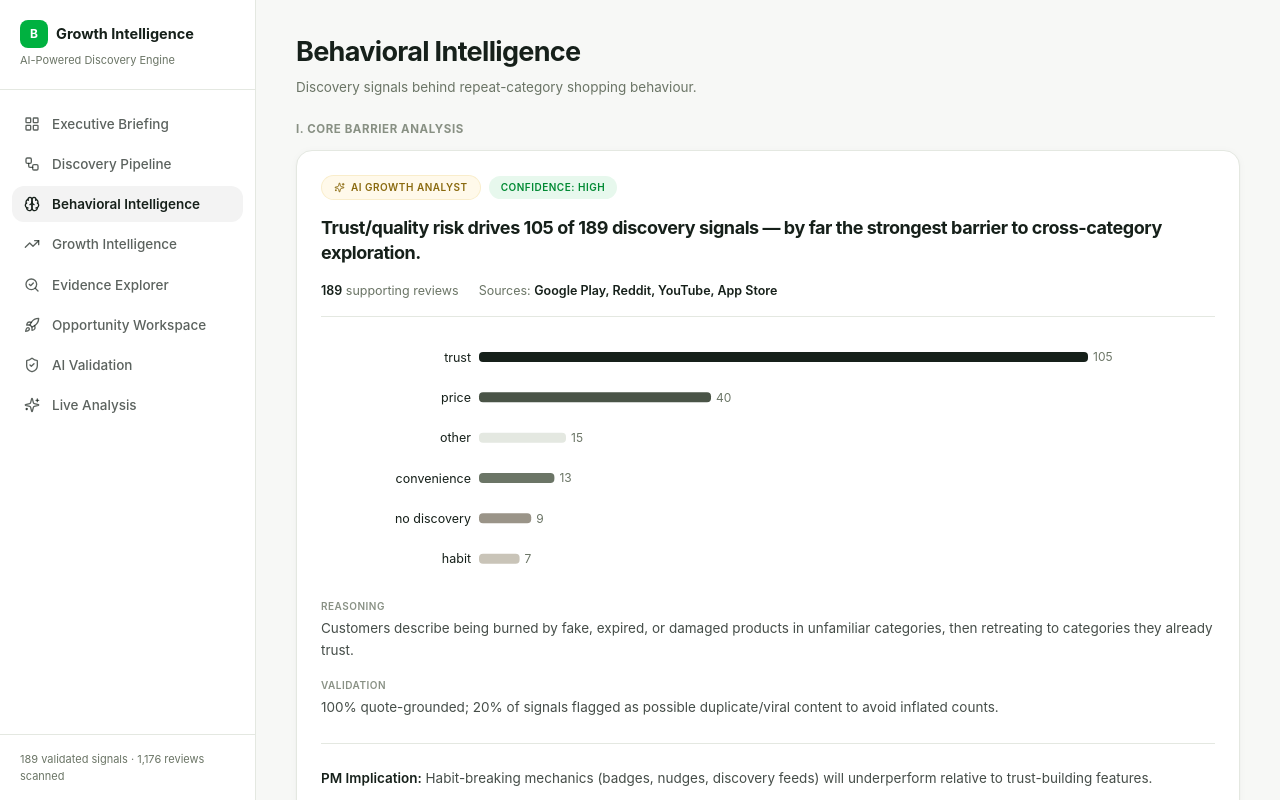
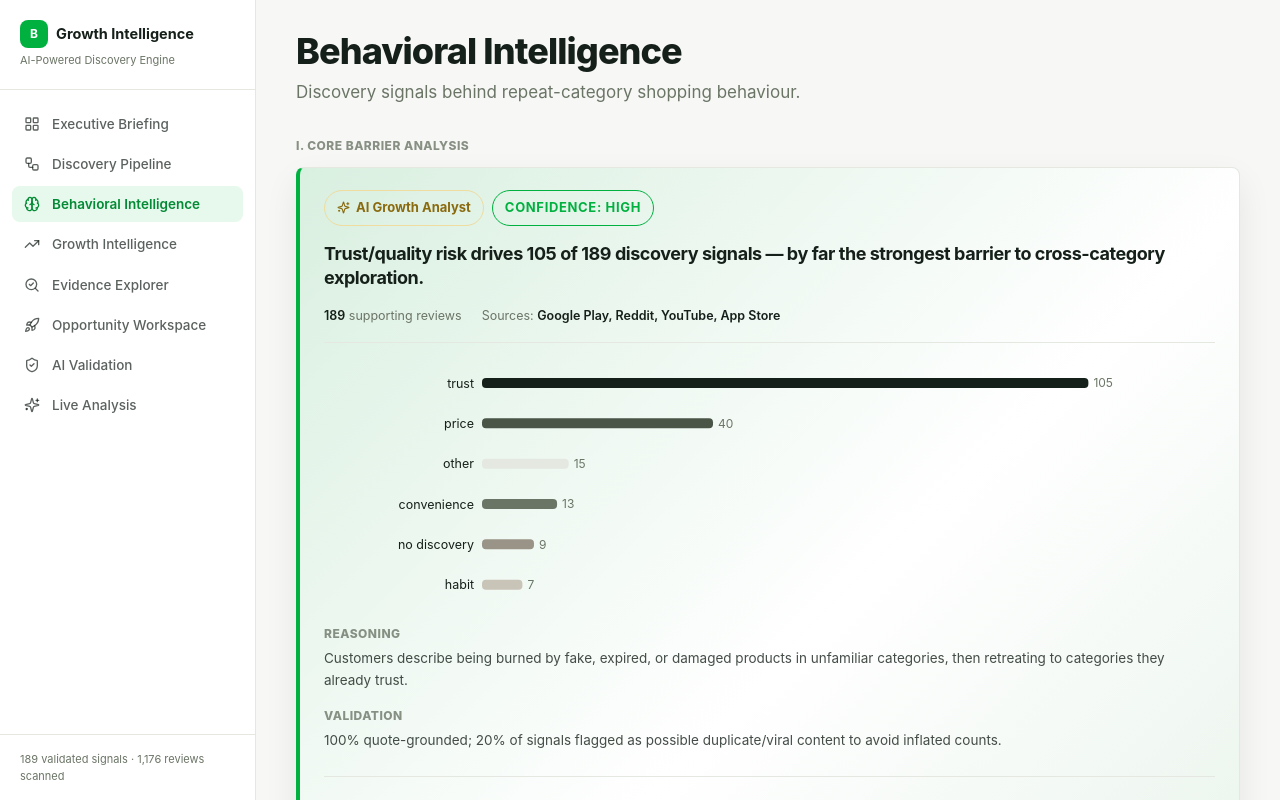
Before and after one commit to Deepali611/AI.blinkit-discovery, a Next.js app: page /behavioral-intelligence in a window 1280 px wide. Shown: the top 800 px of the page. Built offline with nearby package versions, Linux system fonts and the light colour scheme.

Commit message:
Apply precise design tokens from reference — fine detailing pass

```diff
--- a/app/ai-validation/page.tsx
+++ b/app/ai-validation/page.tsx
@@ -45,9 +45,9 @@ export default function AIValidation() {
 
 function Section({ title, children }: { title: string; children: ReactNode }) {
   return (
-    <div className="bg-surface border border-line rounded-2xl p-6 shadow-card">
+    <div className="bg-surface border border-line rounded-lg p-[18px] shadow-standard">
       <h3 className="text-[16px] font-bold text-ink mb-2 tracking-tight">{title}</h3>
-      <div className="text-[13.5px] text-ink/80 leading-relaxed">{children}</div>
+      <div className="text-[13.5px] text-ink/80 leading-relaxed" style={{ lineHeight: 1.55 }}>{children}</div>
     </div>
   );
 }
--- a/app/behavioral-intelligence/page.tsx
+++ b/app/behavioral-intelligence/page.tsx
@@ -17,7 +17,7 @@ export default function BehavioralIntelligence() {
 
       <div className="space-y-10">
         <div>
-          <h2 className="text-[11.5px] font-bold text-muted/80 uppercase tracking-wider mb-3">I. Core Barrier Analysis</h2>
+          <h2 className="text-[12px] text-muted/80 uppercase tracking-[0.04em] mb-3" style={{ fontWeight: 800 }}>I. Core Barrier Analysis</h2>
           <AIInsightCard
             summary={`Trust/quality risk drives ${reasonCounts["trust"] || 0} of ${N} discovery signals — by far the strongest barrier to cross-category exploration.`}
             confidence="High"
@@ -33,7 +33,7 @@ export default function BehavioralIntelligence() {
         </div>
 
         <div>
-          <h2 className="text-[11.5px] font-bold text-muted/80 uppercase tracking-wider mb-3">II. Customer Segment Readiness</h2>
+          <h2 className="text-[12px] text-muted/80 uppercase tracking-[0.04em] mb-3" style={{ fontWeight: 800 }}>II. Customer Segment Readiness</h2>
           <AIInsightCard
             summary="Heavy, loyal customers show the clearest readiness to explore once trust is addressed — they are the highest-leverage segment for a first experiment."
             confidence="Medium"
@@ -49,7 +49,7 @@ export default function BehavioralIntelligence() {
         </div>
 
         <div>
-          <h2 className="text-[11.5px] font-bold text-muted/80 uppercase tracking-wider mb-3">III. Category-Specific Risk Density</h2>
+          <h2 className="text-[12px] text-muted/80 uppercase tracking-[0.04em] mb-3" style={{ fontWeight: 800 }}>III. Category-Specific Risk Density</h2>
           <AIInsightCard
             summary="Electronics and perishables (dairy, eggs, produce) concentrate the highest share of trust-risk mentions across categories."
             confidence="Medium"
--- a/app/discovery-pipeline/page.tsx
+++ b/app/discovery-pipeline/page.tsx
@@ -24,7 +24,7 @@ export default function DiscoveryPipeline() {
       <div className="flex flex-wrap items-center gap-y-3 mb-8">
         {STEPS.map((step, i) => (
           <div key={step} className="flex items-center">
-            <div className="bg-surface border border-line rounded-xl px-3.5 py-2 text-[12.5px] font-medium text-ink shadow-card">
+            <div className="bg-surface border border-line rounded-lg py-[7px] px-[12px] text-[12.5px] font-medium text-ink shadow-subtle">
               {step}
             </div>
             {i < STEPS.length - 1 && <span className="text-muted px-2.5">→</span>}
@@ -32,9 +32,9 @@ export default function DiscoveryPipeline() {
         ))}
       </div>
 
-      <div className="bg-surface border border-line rounded-2xl p-6 shadow-card">
+      <div className="bg-surface border border-line rounded-lg p-[18px] shadow-standard">
         <h3 className="text-[16px] font-bold text-ink mb-2 tracking-tight">Business goal</h3>
-        <p className="text-[13.5px] text-ink/80 leading-relaxed mb-6">
+        <p className="text-[13.5px] text-ink/80 leading-relaxed mb-6" style={{ lineHeight: 1.55 }}>
           Increase the percentage of Monthly Active Customers who purchase from at least one new category
           every month.
         </p>
@@ -45,7 +45,7 @@ export default function DiscoveryPipeline() {
         </div>
 
         <h3 className="text-[16px] font-bold text-ink mb-2 tracking-tight">AI analysis</h3>
-        <p className="text-[13.5px] text-ink/80 leading-relaxed">
+        <p className="text-[13.5px] text-ink/80 leading-relaxed" style={{ lineHeight: 1.55 }}>
           Off-topic content (labor/picker posts, industry debate) and bare statements with no reasoning are
           filtered before extraction. A single controlled Gemini prompt then tags each remaining review with a
           signal gate followed by structured extraction: repeat-buying signal, category, barrier, reason type,
--- a/app/evidence-explorer/page.tsx
+++ b/app/evidence-explorer/page.tsx
@@ -27,18 +27,18 @@ export default function EvidenceExplorer() {
     <div>
       <PageHeader title="Evidence Explorer" subtitle="Drill from signal to theme to source review — full traceability." />
 
-      <div className="grid grid-cols-3 gap-3 mb-4">
+      <div className="grid grid-cols-3 gap-5 mb-6">
         <Select label="Reason type" value={reasonType} onChange={setReasonType} options={reasonTypes} />
         <Select label="Segment" value={segment} onChange={setSegment} options={segments} />
         <Select label="Confidence" value={confidence} onChange={setConfidence} options={["All", "high", "med", "low"]} />
       </div>
 
-      <p className="text-[12.5px] text-muted mb-3">{filtered.length} supporting reviews match this path</p>
+      <p className="text-[13.5px] text-muted mb-4">{filtered.length} supporting reviews match this path</p>
 
-      <div className="bg-surface border border-line rounded-2xl divide-y divide-line shadow-card">
+      <div className="bg-surface border border-line rounded-lg divide-y divide-line shadow-standard">
         {filtered.slice(0, 30).map((r) => (
-          <div key={r.row_number} className="px-6 py-4.5 text-[13.5px]">
-            <span style={{ color: CONF_COLOR[r.confidence] }} className="font-semibold text-[12px] tracking-wider">{r.confidence.toUpperCase()}</span>
+          <div key={r.row_number} className="px-[18px] py-[12px] text-[13.5px]" style={{ lineHeight: 1.55 }}>
+            <span style={{ color: CONF_COLOR[r.confidence], fontWeight: 750 }} className="text-[12px] tracking-[0.04em]">{r.confidence.toUpperCase()}</span>
             {" · "}
             <span className="font-semibold text-ink">{r.reason_type}</span> · <span className="text-ink/80">{r.category_mentioned}</span> · <span className="text-ink/80">{r.user_segment}</span>
             <div className="text-muted/80 text-[12px] mt-1">
@@ -64,11 +64,11 @@ function Select({
 }) {
   return (
     <div>
-      <label className="text-[11.5px] font-semibold text-muted mb-1 block">{label}</label>
+      <label className="text-[12px] text-muted mb-1 block uppercase tracking-[0.04em]" style={{ fontWeight: 800 }}>{label}</label>
       <select
         value={value}
         onChange={(e) => onChange(e.target.value)}
-        className="w-full border border-line rounded-xl px-3 py-2 text-[13px] bg-surface focus:outline-none focus:ring-2 focus:ring-brand-green/30"
+        className="w-full border border-line rounded-lg px-3 py-2 text-[13px] bg-surface focus:outline-none focus:ring-2 focus:ring-brand-green/30"
       >
         {options.map((o) => (
           <option key={o} value={o}>
--- a/app/growth-intelligence/page.tsx
+++ b/app/growth-intelligence/page.tsx
@@ -4,9 +4,9 @@ import { motion } from "framer-motion";
 import PageHeader from "@/components/PageHeader";
 import { growthQuestions } from "@/lib/data";
 
-const CONF_STYLES: Record<string, { text: string; bg: string }> = {
-  High: { text: "#028A34", bg: "#E7F8ED" },
-  Medium: { text: "#8A6A0F", bg: "#FFF6DD" },
+const CONF_STYLES: Record<string, { text: string; border: string }> = {
+  High: { text: "#00B140", border: "#00B140" },
+  Medium: { text: "#8A6A0F", border: "#EFDC9E" },
 };
 
 export default function GrowthIntelligence() {
@@ -34,7 +34,7 @@ export default function GrowthIntelligence() {
       <div className="space-y-10">
         {sections.map((sec) => (
           <div key={sec.title}>
-            <h2 className="text-[11.5px] font-bold text-muted/80 uppercase tracking-wider mb-4">{sec.title}</h2>
+            <h2 className="text-[12px] text-muted/80 uppercase tracking-[0.04em] mb-4" style={{ fontWeight: 800 }}>{sec.title}</h2>
             <div className="space-y-5">
               {sec.indices.map((idx) => {
                 const item = growthQuestions[idx];
@@ -45,21 +45,24 @@ export default function GrowthIntelligence() {
                     initial={{ opacity: 0, y: 6 }}
                     animate={{ opacity: 1, y: 0 }}
                     transition={{ duration: 0.3 }}
-                    className="bg-surface border border-line rounded-2xl p-6 shadow-card"
+                    className="bg-surface border border-line rounded-lg p-[18px] shadow-standard"
                   >
-                    <div className="flex items-center gap-2 mb-3">
-                      <span className="text-[10px] font-semibold uppercase tracking-wider bg-brand-yellowSoft/60 text-[#8A6A0F] border border-[#EFDC9E]/40 rounded-full px-3 py-1">
+                    <div className="flex items-center gap-2 mb-4">
+                      <span
+                        className="inline-flex items-center gap-1.5 text-[13px] rounded-full py-[7px] px-[12px] border border-[#EFDC9E] text-[#8A6A0F] bg-transparent"
+                        style={{ fontWeight: 750 }}
+                      >
                         Signal {idx + 1}
                       </span>
                       <span
-                        className="text-[10px] font-semibold rounded-full px-3 py-1 uppercase tracking-wider"
-                        style={{ color: cs.text, background: cs.bg }}
+                        className="text-[13px] rounded-full py-[7px] px-[12px] uppercase tracking-wider bg-transparent border"
+                        style={{ color: cs.text, borderColor: cs.border, fontWeight: 750 }}
                       >
                         Confidence: {item.confidence}
                       </span>
                     </div>
                     <div className="text-[16px] font-bold text-ink mb-2 tracking-tight">{item.q}</div>
-                    <div className="text-[13.5px] text-ink/80 leading-relaxed">{item.a}</div>
+                    <div className="text-[13.5px] text-ink/80 leading-relaxed" style={{ lineHeight: 1.55 }}>{item.a}</div>
                   </motion.div>
                 );
               })}
--- a/app/opportunity-workspace/page.tsx
+++ b/app/opportunity-workspace/page.tsx
@@ -1,7 +1,9 @@
 import PageHeader from "@/components/PageHeader";
 import { opportunities } from "@/lib/data";
 
-const IMPACT_COLOR: Record<string, string> = { High: "#028A34", Medium: "#6B7566", Low: "#9A9488" };
+const IMPACT_COLOR: Record<string, string> = { High: "#00B140", Medium: "#6B7566", Low: "#9A9488" };
+const CONF_COLOR: Record<string, string> = { High: "#00B140", Medium: "#8A6A0F", Low: "#6B7566" };
+const EFFORT_COLOR: Record<string, string> = { Low: "#00B140", Medium: "#6B7566", High: "#9A9488" };
 
 export default function OpportunityWorkspace() {
   return (
@@ -12,14 +14,14 @@ export default function OpportunityWorkspace() {
       />
       <div className="space-y-6">
         {opportunities.map((o) => (
-          <div key={o.title} className="bg-surface border border-line rounded-2xl p-6 shadow-card">
+          <div key={o.title} className="bg-surface border border-line rounded-lg p-[18px] shadow-standard">
             <div className="text-[17px] font-bold text-ink mb-2 tracking-tight">{o.title}</div>
-            <div className="flex gap-2 mb-4">
+            <div className="flex flex-wrap gap-2 mb-4">
               <Badge label={`IMPACT: ${o.impact.toUpperCase()}`} color={IMPACT_COLOR[o.impact]} />
-              <Badge label={`CONFIDENCE: ${o.confidence.toUpperCase()}`} color="#16201A" muted />
-              <Badge label={`EFFORT: ${o.effort.toUpperCase()}`} color="#16201A" muted />
+              <Badge label={`CONFIDENCE: ${o.confidence.toUpperCase()}`} color={CONF_COLOR[o.confidence]} />
+              <Badge label={`EFFORT: ${o.effort.toUpperCase()}`} color={EFFORT_COLOR[o.effort]} />
             </div>
-            <div className="space-y-2 text-[13.5px] text-ink/80 leading-relaxed">
+            <div className="space-y-2 text-[13.5px] text-ink/80 leading-relaxed" style={{ lineHeight: 1.55 }}>
               <p>
                 <span className="font-semibold text-ink">Problem:</span> {o.problem}
               </p>
@@ -41,11 +43,11 @@ export default function OpportunityWorkspace() {
   );
 }
 
-function Badge({ label, color, muted }: { label: string; color: string; muted?: boolean }) {
+function Badge({ label, color }: { label: string; color: string }) {
   return (
     <span
-      className="text-[10px] font-semibold rounded-full px-3 py-1 uppercase tracking-wider"
-      style={{ color: muted ? color : color, background: muted ? "#F1F1EF" : `${color}15` }}
+      className="text-[13px] rounded-full py-[7px] px-[12px] uppercase tracking-wider bg-transparent border"
+      style={{ color, borderColor: color, fontWeight: 750 }}
     >
       {label}
     </span>
--- a/components/AIInsightCard.tsx
+++ b/components/AIInsightCard.tsx
@@ -4,10 +4,10 @@ import { motion } from "framer-motion";
 import { Sparkles } from "lucide-react";
 import { ReactNode } from "react";
 
-const CONF_STYLES: Record<string, { text: string; bg: string }> = {
-  High: { text: "#028A34", bg: "#E7F8ED" },
-  Medium: { text: "#8A6A0F", bg: "#FFF6DD" },
-  Low: { text: "#6B7566", bg: "#F1F1EF" },
+const CONF_STYLES: Record<string, { text: string; border: string }> = {
+  High: { text: "#00B140", border: "#00B140" },
+  Medium: { text: "#8A6A0F", border: "#EFDC9E" },
+  Low: { text: "#6B7566", border: "#E4E8E1" },
 };
 
 export default function AIInsightCard({
@@ -40,15 +40,19 @@ export default function AIInsightCard({
       whileInView={{ opacity: 1, y: 0 }}
       viewport={{ once: true }}
       transition={{ duration: 0.4 }}
-      className="bg-surface border border-line rounded-2xl p-6 shadow-card mb-6"
+      className="border-y border-r border-line border-l-4 border-l-brand-green rounded-lg shadow-featured mb-6 pt-[22px] px-[24px] pb-[18px]"
+      style={{ background: "linear-gradient(135deg, rgba(0, 177, 64, 0.12), rgba(255, 255, 255, 0.98) 58%, rgba(0, 177, 64, 0.05))" }}
     >
       <div className="flex items-center gap-2 mb-4">
-        <span className="inline-flex items-center gap-1.5 text-[10px] font-semibold uppercase tracking-wider bg-brand-yellowSoft/60 text-[#8A6A0F] border border-[#EFDC9E]/40 rounded-full px-3 py-1">
-          <Sparkles size={11} /> AI Growth Analyst
+        <span
+          className="inline-flex items-center gap-1.5 text-[13px] rounded-full py-[7px] px-[12px] border border-[#EFDC9E] text-[#8A6A0F] bg-transparent"
+          style={{ fontWeight: 750 }}
+        >
+          <Sparkles size={13} /> AI Growth Analyst
         </span>
         <span
-          className="text-[10px] font-semibold rounded-full px-3 py-1 uppercase tracking-wider"
-          style={{ color: cs.text, background: cs.bg }}
+          className="text-[13px] rounded-full py-[7px] px-[12px] uppercase tracking-wider bg-transparent border"
+          style={{ color: cs.text, borderColor: cs.border, fontWeight: 750 }}
         >
           Confidence: {confidence}
         </span>
@@ -67,18 +71,18 @@ export default function AIInsightCard({
 
       {chart && <div className="mb-4">{chart}</div>}
 
-      <div className="space-y-4 text-[13.5px] text-ink/80">
+      <div className="space-y-4 text-[13.5px] text-ink/80" style={{ lineHeight: 1.55 }}>
         <div>
-          <div className="text-[10px] font-semibold text-muted/80 uppercase tracking-wider mb-1">Reasoning</div>
+          <div className="text-[12px] text-muted/80 uppercase tracking-[0.04em] mb-1" style={{ fontWeight: 800 }}>Reasoning</div>
           <div className="leading-relaxed">{reasoning}</div>
         </div>
         <div>
-          <div className="text-[10px] font-semibold text-muted/80 uppercase tracking-wider mb-1">Validation</div>
+          <div className="text-[12px] text-muted/80 uppercase tracking-[0.04em] mb-1" style={{ fontWeight: 800 }}>Validation</div>
           <div className="leading-relaxed">{validation}</div>
         </div>
       </div>
 
-      <div className="mt-6 pt-6 border-t border-line space-y-3.5 text-[13.5px]">
+      <div className="mt-6 pt-6 border-t border-line space-y-3.5 text-[13.5px]" style={{ lineHeight: 1.55 }}>
         <div className="leading-relaxed">
           <span className="font-semibold text-ink">PM Implication:</span>{" "}
           <span className="text-ink/80">{pmImplication}</span>
--- a/components/MetricCard.tsx
+++ b/components/MetricCard.tsx
@@ -18,10 +18,10 @@ export default function MetricCard({
       initial={{ opacity: 0, y: 6 }}
       animate={{ opacity: 1, y: 0 }}
       transition={{ duration: 0.35, delay }}
-      className="bg-surface border border-line rounded-2xl p-6 shadow-card"
+      className="bg-surface border border-line rounded-lg p-[18px] shadow-hero"
     >
-      <div className="text-[10.5px] font-semibold text-muted uppercase tracking-wider">{label}</div>
-      <div className="text-[30px] font-bold text-ink mt-2 tracking-tight leading-none">{value}</div>
+      <div className="text-[11px] font-semibold text-muted uppercase tracking-[0.05em]">{label}</div>
+      <div className="text-[28px] text-ink mt-2 tracking-tight leading-none" style={{ fontWeight: 650 }}>{value}</div>
       {note && <div className="text-[11.5px] text-muted/80 mt-2 leading-normal">{note}</div>}
     </motion.div>
   );
--- a/components/PageHeader.tsx
+++ b/components/PageHeader.tsx
@@ -1,8 +1,12 @@
 export default function PageHeader({ title, subtitle }: { title: string; subtitle: string }) {
   return (
-    <div className="mb-6">
-      <h1 className="text-[27px] font-bold tracking-tight text-ink">{title}</h1>
-      <p className="text-[13.5px] text-muted mt-1">{subtitle}</p>
+    <div className="mb-8">
+      <h1 className="text-[36px] tracking-tight text-ink" style={{ fontWeight: 780, lineHeight: 1.08 }}>
+        {title}
+      </h1>
+      <p className="text-[17px] text-muted mt-2" style={{ lineHeight: 1.55 }}>
+        {subtitle}
+      </p>
     </div>
   );
 }
--- a/components/Sidebar.tsx
+++ b/components/Sidebar.tsx
@@ -48,9 +48,9 @@ export default function Sidebar() {
             <Link
               key={href}
               href={href}
-              className={`flex items-center gap-3 px-3 py-2 rounded-xl text-[13.5px] font-medium transition-colors ${
+              className={`flex items-center gap-3 px-3 py-2 rounded-lg text-[13.5px] font-medium transition-colors ${
                 active
-                  ? "bg-ink/5 text-ink font-semibold"
+                  ? "bg-brand-greenSoft text-brand-greenDark font-semibold"
                   : "text-ink/70 hover:bg-canvas hover:text-ink"
               }`}
             >
--- a/tailwind.config.ts
+++ b/tailwind.config.ts
@@ -28,11 +28,15 @@ const config: Config = {
         },
       },
       borderRadius: {
-        xl: "12px",
-        "2xl": "16px",
+        lg: "8px",
+        xl: "8px",
+        "2xl": "8px",
       },
       boxShadow: {
-        card: "0 1px 2px rgba(22,32,26,.04), 0 1px 8px rgba(22,32,26,.03)",
+        hero: "0 10px 28px rgba(22,32,26,.055)",
+        featured: "0 14px 34px rgba(22,32,26,.075)",
+        standard: "0 5px 16px rgba(22,32,26,.045)",
+        subtle: "0 1px 2px rgba(22,32,26,.035)",
       },
       fontFamily: {
         sans: ["Inter", "sans-serif"],
```
Also changed, not shown: app/live-analysis/page.tsx (+8 -8 lines).
